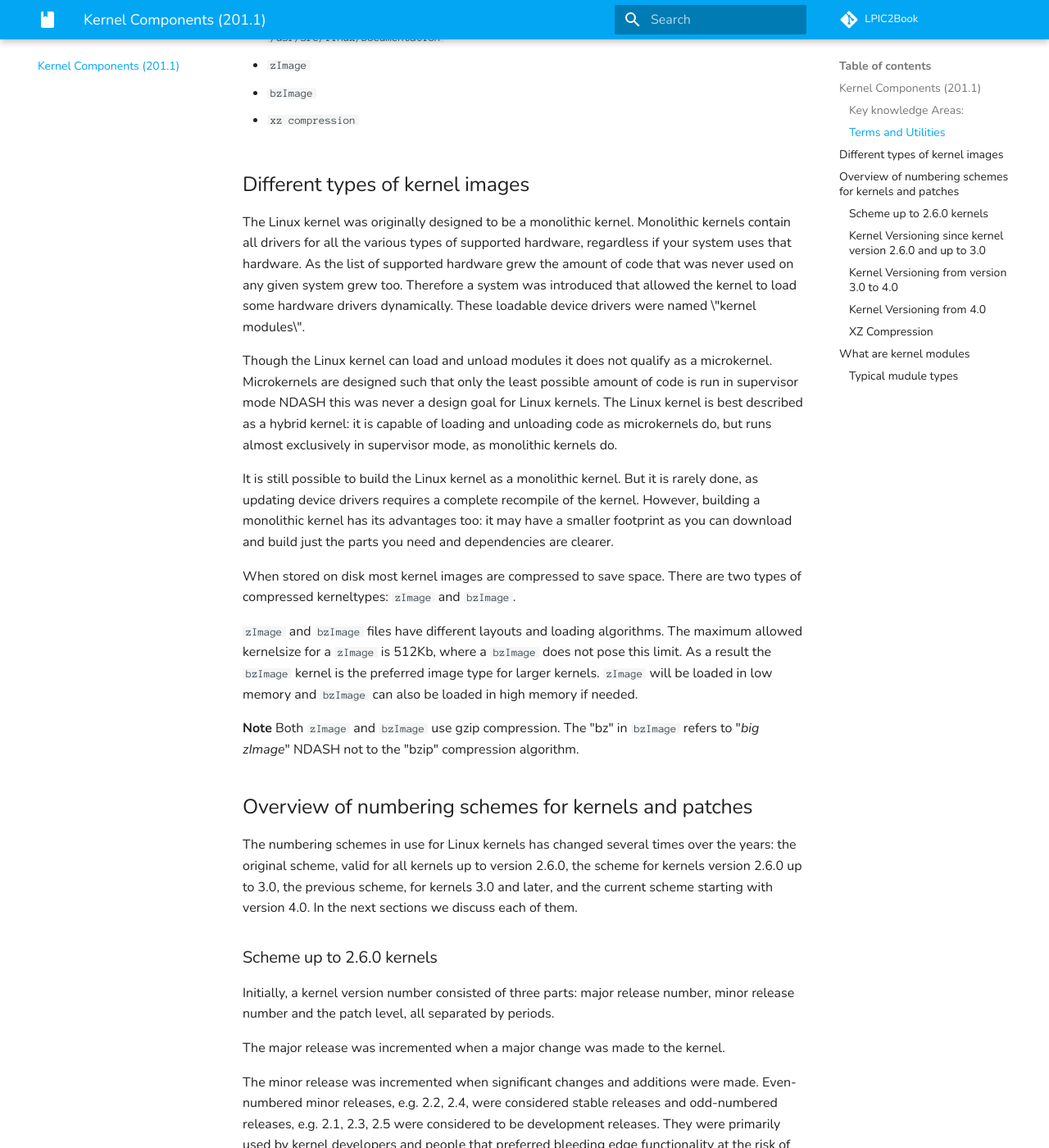
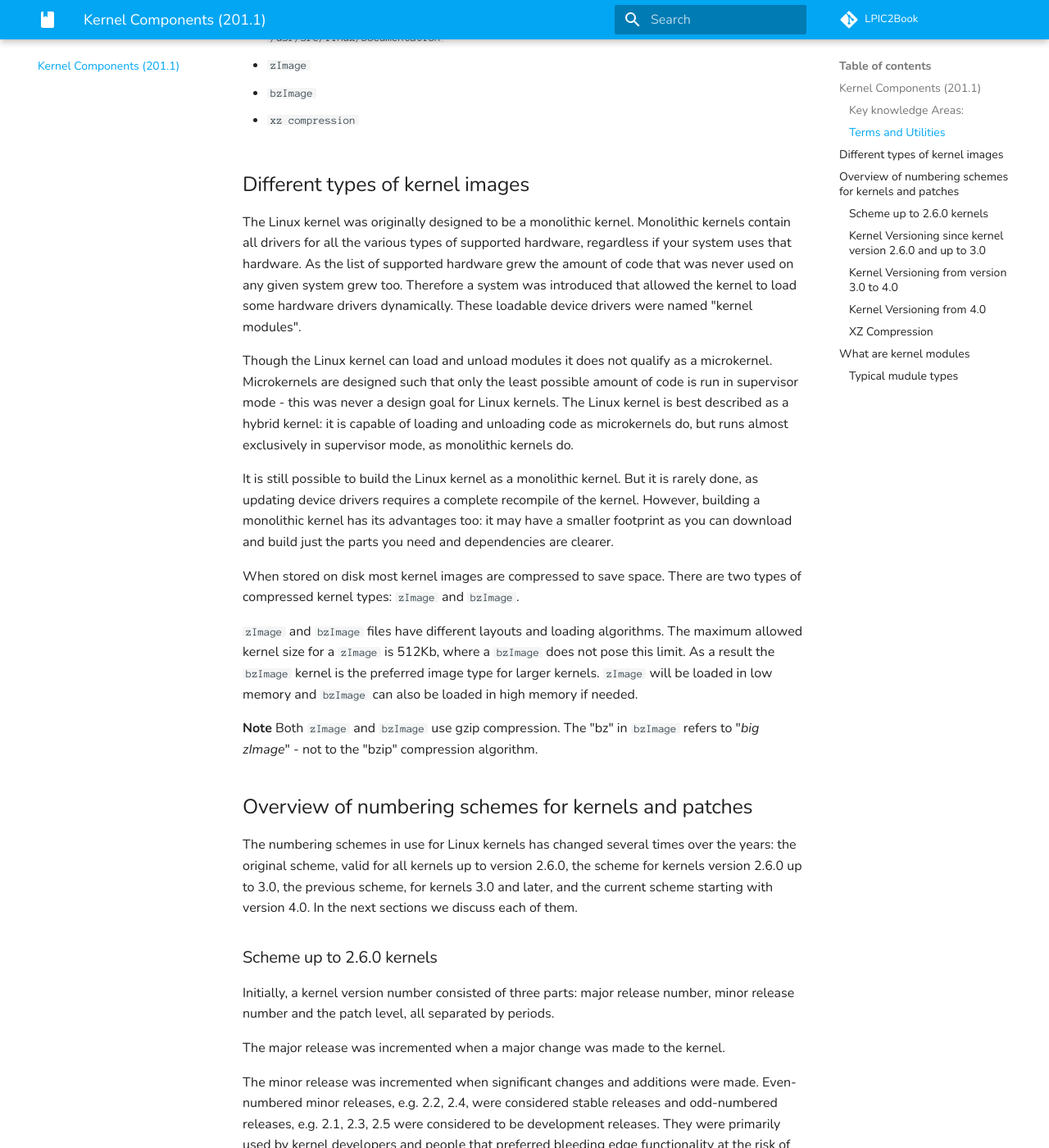
Before and after one commit to lpic2book/src, an MkDocs documentation site: the page built from docs/lpic2.201.1.md, in a window 1280 px wide and 1400 px high, scrolled down 654 px. Shown: the whole window at 82% size. Built offline with MkDocs 1.6.1 and Material for MkDocs 9.7.7, drawn with Linux system fonts in a browser that asks for light colours; comment, search, counter and statistics services are not loaded.

Commit message:
Update lpic2.201.1.md
fix several artifacts that apparently appeared during conversion to html (NDASH to '-', remove '/', add spaces)

```diff
--- a/docs/lpic2.201.1.md
+++ b/docs/lpic2.201.1.md
@@ -36,11 +36,11 @@ supported hardware, regardless if your system uses that hardware. As the
 list of supported hardware grew the amount of code that was never used
 on any given system grew too. Therefore a system was introduced that
 allowed the kernel to load some hardware drivers dynamically. These
-loadable device drivers were named \"kernel modules\".
+loadable device drivers were named "kernel modules".
 
 Though the Linux kernel can load and unload modules it does not qualify
 as a microkernel. Microkernels are designed such that only the least
-possible amount of code is run in supervisor mode NDASH this was never a
+possible amount of code is run in supervisor mode - this was never a
 design goal for Linux kernels. The Linux kernel is best described as a
 hybrid kernel: it is capable of loading and unloading code as
 microkernels do, but runs almost exclusively in supervisor mode, as
@@ -53,10 +53,10 @@ advantages too: it may have a smaller footprint as you can download and
 build just the parts you need and dependencies are clearer.
 
 When stored on disk most kernel images are compressed to save space.
-There are two types of compressed kerneltypes: `zImage` and `bzImage`.
+There are two types of compressed kernel types: `zImage` and `bzImage`.
 
 `zImage` and `bzImage` files have different layouts and loading
-algorithms. The maximum allowed kernelsize for a `zImage` is 512Kb,
+algorithms. The maximum allowed kernel size for a `zImage` is 512Kb,
 where a `bzImage` does not pose this limit. As a result the `bzImage`
 kernel is the preferred image type for larger kernels. `zImage` will be
 loaded in low memory and `bzImage` can also be loaded in high memory if
@@ -64,7 +64,7 @@ needed.
 
 **Note**
 Both `zImage` and `bzImage` use gzip compression. The "bz" in `bzImage`
-refers to "*big zImage*" NDASH not to the "bzip" compression algorithm.
+refers to "*big zImage*" - not to the "bzip" compression algorithm.
 
 ##  Overview of numbering schemes for kernels and patches
 
```
